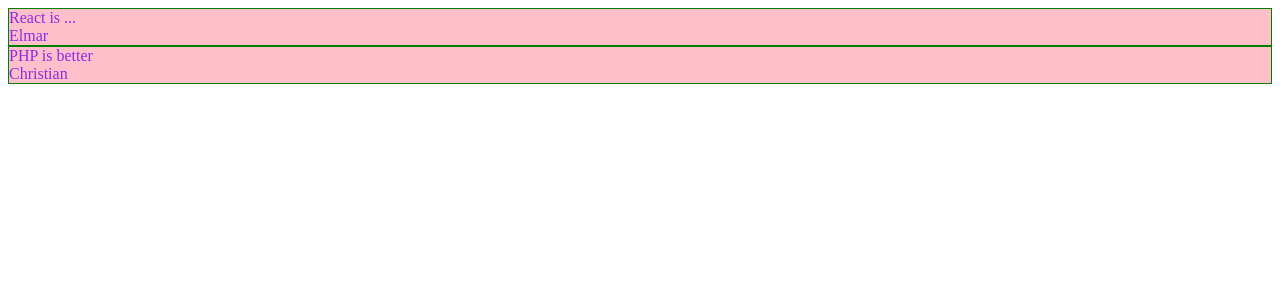
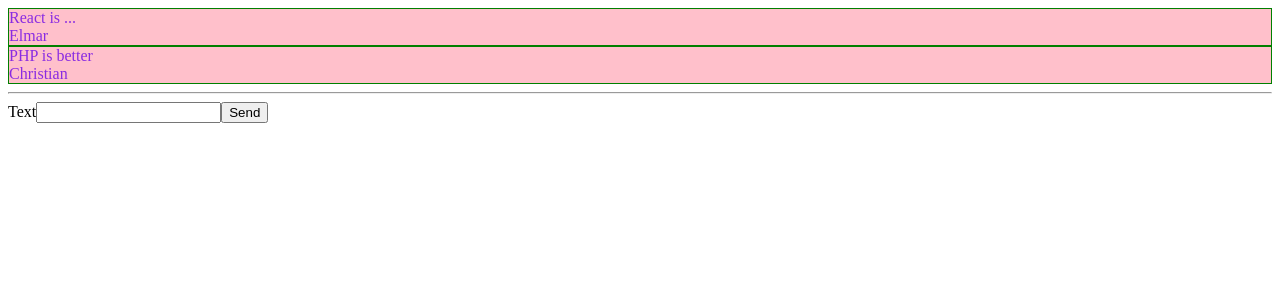
Before and after one commit to elmarburke/reactdays-workshop-munich-2020, a React (Create React App) app: page / in a window 1280 px wide. Shown: the top 300 px of the page. Built offline with nearby package versions, Linux system fonts and the light colour scheme.

Commit message:
Message Compose with submit

```diff
--- a/src/App.tsx
+++ b/src/App.tsx
@@ -1,8 +1,9 @@
 import React from "react";
 import Message from "./components/MessageView";
 import { Message as MessageType } from "./domain";
+import MessageCompose from "./components/MessageCompose";
 
-const App = () => {
+const App: React.FunctionComponent = () => {
   const messages: readonly MessageType[] = [
     {
       id: "1",
@@ -23,6 +24,10 @@
       {messages.map((message) => (
         <Message key={message.id} message={message} />
       ))}
+
+      <hr />
+
+      <MessageCompose />
     </>
   );
 };
--- /dev/null
+++ b/src/components/MessageCompose.tsx
@@ -0,0 +1,21 @@
+import React from "react";
+
+interface Props {}
+
+const MessageCompose: React.FunctionComponent<Props> = () => {
+  const handleSubmit = (event: React.FormEvent<HTMLFormElement>) => {
+    event.preventDefault();
+    console.log("message");
+  };
+
+  return (
+    <form onSubmit={handleSubmit}>
+      <label htmlFor="message">Text</label>
+      <input type="text" name="message" id="message" />
+
+      <button type="submit">Send</button>
+    </form>
+  );
+};
+
+export default MessageCompose;
```
